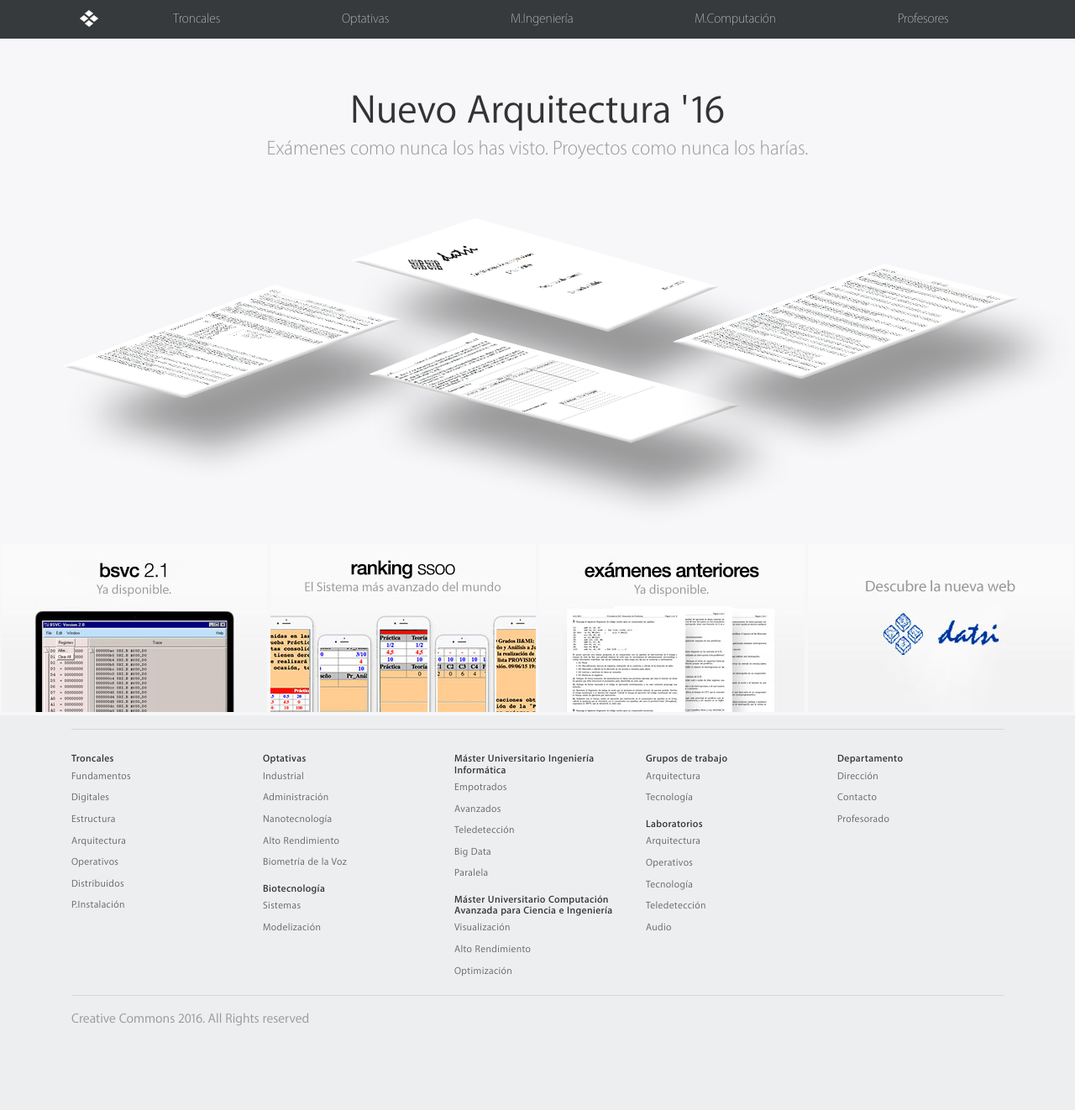
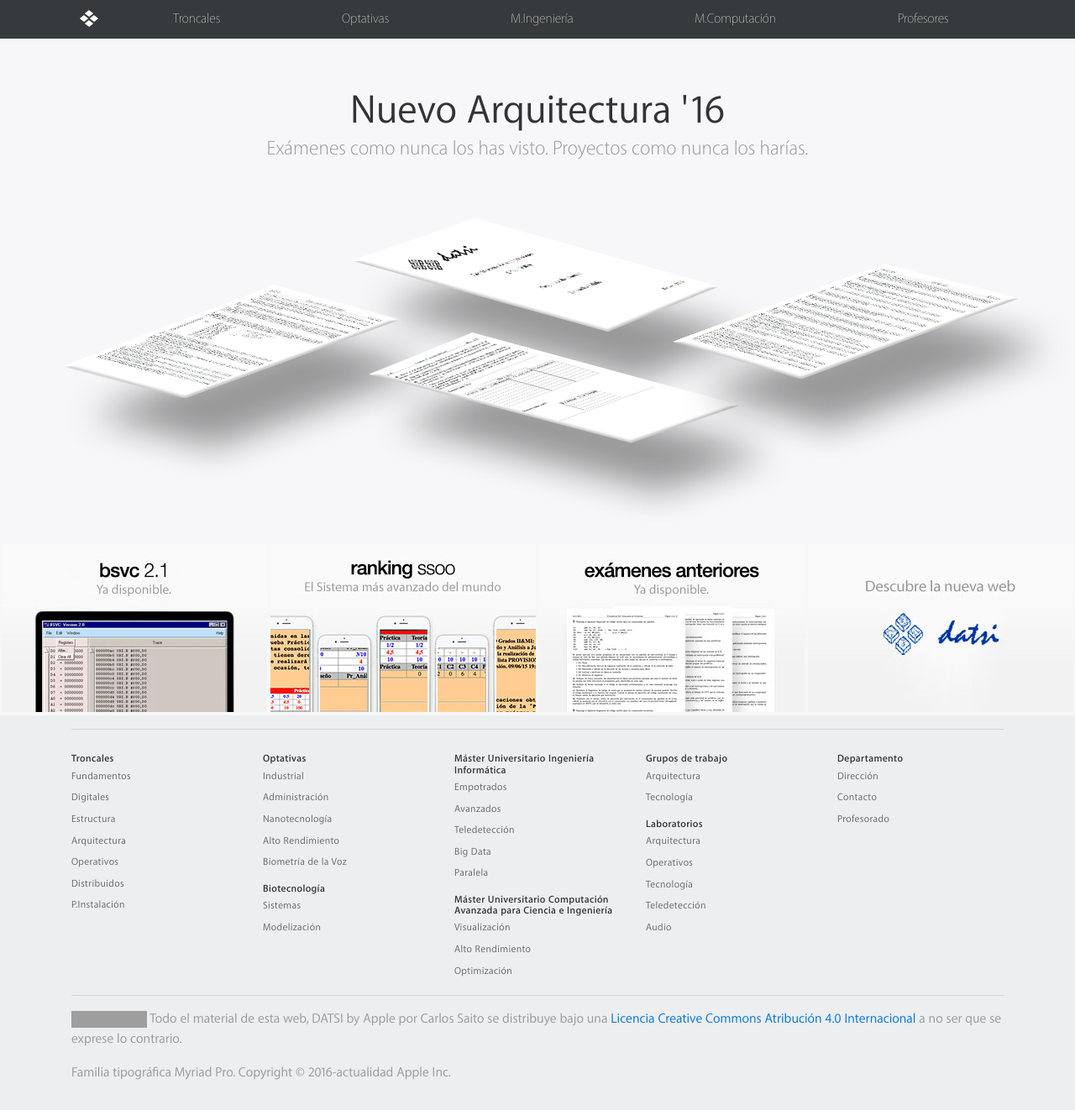
Before and after one commit to exacs/datsibyapple, a Jekyll site: the page built from index.html, in a window 1280 px wide. Shown: the whole page at 84% size. Built offline with Jekyll 4.4.1, drawn with Linux system fonts in a browser that asks for light colours; before the commit the page ends 1258 px from its top, so only the background shows below that; grey boxes are pictures that could not be loaded.

Commit message:
Add CC-BY license and Copyright notice

```diff
--- a/_layouts/default.html
+++ b/_layouts/default.html
@@ -115,7 +115,12 @@
       <hr>
       <div class="row">
         <div class="col-xs-12">
-          <p class="copyright">Creative Commons 2016. All Rights reserved</p>
+          <p class="copyright">
+            <a rel="license" href="http://creativecommons.org/licenses/by/4.0/"><img alt="Licencia Creative Commons" style="border-width:0" src="https://i.creativecommons.org/l/by/4.0/88x31.png" /></a> Todo el material de esta web, <span xmlns:dct="http://purl.org/dc/terms/" href="http://purl.org/dc/dcmitype/InteractiveResource" property="dct:title" rel="dct:type">DATSI by Apple</span> por <span xmlns:cc="http://creativecommons.org/ns#" property="cc:attributionName">Carlos Saito</span> se distribuye bajo una <a rel="license" href="http://creativecommons.org/licenses/by/4.0/">Licencia Creative Commons Atribución 4.0 Internacional</a> a no ser que se exprese lo contrario.
+          </p>
+          <p class="copyright">
+            Familia tipográfica Myriad Pro. Copyright © 2016-actualidad Apple Inc.
+          </p>
         </div>
       </div>
     </div>
```
